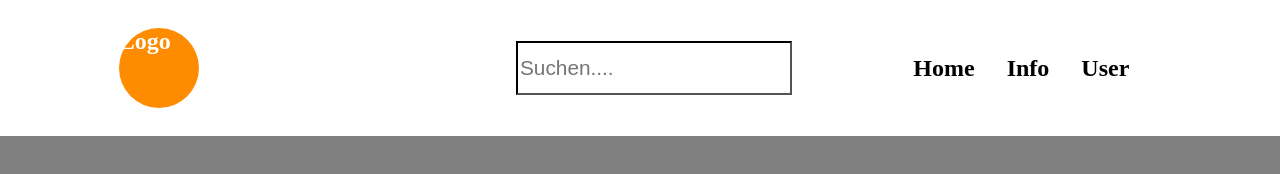
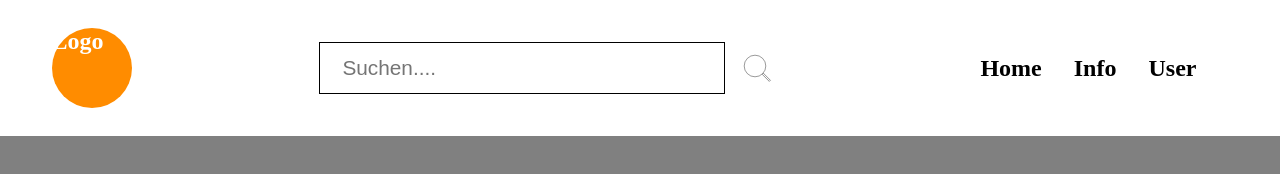
Before and after one commit to German-4k/Intergram-ubung, a plain HTML site: page HTML/index.html in a window 1280 px wide. Drawn offline with Linux system fonts and the light colour scheme.

Commit message:
Suchfeld ubdate 1

```diff
--- a/CSS/style.css
+++ b/CSS/style.css
@@ -38,23 +38,21 @@ body {
     display: flex;
     justify-content: space-around;
     align-items: center;
-    height: 1rem;
-    width: 4rem;
-}
-
-.suchefeld::placeholder {
-    text-indent: 1rem;
+    height: 3.5rem; /* Höhe anpassen */
+    width: auto; /* Breite auf 'auto' gesetzt, um den Conatiner dybamisch zu machen */
+    padding: 0.25rem; /* Etwas Polsterung hinzufgefügt */
 }
 
 .suchenInput {
-    border-color: black;
+    border: 0.0625rem solid black; /* 'border-color' durch 'border' ersetzte, um auch die Breite und den Stiel zu definieren */
+    /* border-color: black; */
     height: 3rem;
     width: 25rem;
     font-size: 1.3rem;
 }
 
-.suchenInput placeholder {
-    margin-left: 1.3rem;
+.suchenInput::placeholder {
+    text-indent: 1.3rem;
 }
 
 
@@ -63,8 +61,9 @@ body {
 .suchenIcon {
     background-image: url(./../icon/Search.svg);
     object-fit: cover;
-    height: 2rem;
-    width: 2rem;
+    height: 2.5rem;
+    width: 2.5rem;
+    margin-left: 0.8rem;
 
 }
 
```
